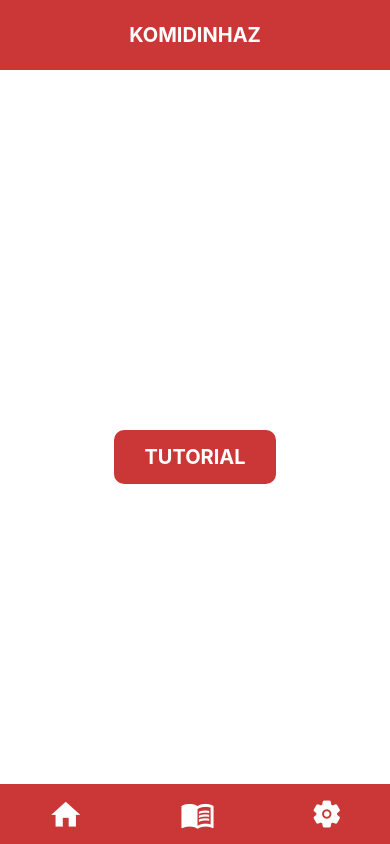
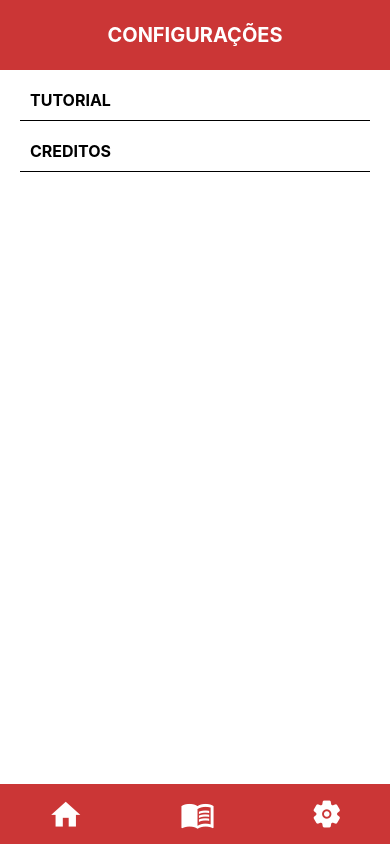
Before and after one commit to GFerreira1902/Projeto-Lista-de-Alimentos-com-React-Native, a React Native app: screen /ConfigPage in a window 390 px wide. Built offline with nearby package versions, Linux system fonts and the light colour scheme.

Commit message:
Barra de pesquisa e fitro enciclopedia page

```diff
--- a/App.js
+++ b/App.js
@@ -17,28 +17,28 @@ const App = () => {
           name="InitialPage"
           component={InitialPage}
           options={{
-            header: () => <HeaderBar />,
+            header: () => <HeaderBar title="KOMIDINHAZ"/>,
           }}
         />
         <Stack.Screen
           name="HomePage"
           component={HomePage}
           options={{
-            header: () => <HeaderBar />,
+            header: () => <HeaderBar title="KOMIDINHAZ"/>,
           }}
         />
         <Stack.Screen
           name="EncyclopediaPage"
           component={EncyclopediaPage}
           options={{
-            header: () => <HeaderBar />,
+            header: () => <HeaderBar title="ENCICLOPÉDIA DOS ALIMENTOS"/>,
           }}
         />
         <Stack.Screen
           name="ConfigPage"
           component={ConfigPage}
           options={{
-            header: () => <HeaderBar />,
+            header: () => <HeaderBar title="CONFIGURAÇÕES"/>,
           }}
         />
       </Stack.Navigator>
--- a/src/components/FooterBar.js
+++ b/src/components/FooterBar.js
@@ -1,7 +1,6 @@
 import React from 'react';
 import { View, TouchableOpacity, StyleSheet, Text } from 'react-native';
 import MaterialCommunityIcons from 'react-native-vector-icons/MaterialCommunityIcons';
-import FontAwesome5 from 'react-native-vector-icons/FontAwesome5';
 import Ionicons from 'react-native-vector-icons/Ionicons';
 import { useNavigation } from '@react-navigation/native';
 
--- a/src/components/HeaderBar.js
+++ b/src/components/HeaderBar.js
@@ -1,10 +1,10 @@
 import React from 'react';
 import { View, Text, StyleSheet } from 'react-native';
 
-const HeaderBar = () => {
+const HeaderBar = ({ title }) => {
   return (
     <View style={styles.container}>
-      <Text style={styles.title}>KOMIDINHAZ</Text>
+      <Text style={styles.title}>{title}</Text>
     </View>
   );
 };
--- a/src/pages/ConfigPage.js
+++ b/src/pages/ConfigPage.js
@@ -1,34 +1,70 @@
 import React, { useState } from 'react';
-import { View, TouchableOpacity, Text, StyleSheet } from 'react-native';
+import { View, TouchableOpacity, Text, StyleSheet, ScrollView, Modal, Button } from 'react-native';
 import FooterBar from '../components/FooterBar';
 import { Video } from 'expo-av';
 
 const ConfigPage = () => {
   const [showTutorial, setShowTutorial] = useState(false);
+  const [showCreditsModal, setShowCreditsModal] = useState(false);
   const video = require('../../assets/images/tutorialgame/teste.mp4');
 
   const handleStartVideo = () => {
-    setShowTutorial(true);
+    setShowTutorial(!showTutorial);
+  };
+
+  const handleToggleCreditsModal = () => {
+    setShowCreditsModal(!showCreditsModal);
+  };
+
+  const handleModalBackgroundPress = () => {
+    setShowCreditsModal(false);
+  };
+
+  const renderCreditsModal = () => {
+    return (
+      <Modal visible={showCreditsModal} animationType="slide" transparent>
+        <TouchableOpacity
+          style={styles.modalBackground}
+          activeOpacity={1}
+          onPress={handleModalBackgroundPress}
+        >
+          <View style={styles.modalContainer}>
+            <Text style={styles.modalText}>Texto Gerador de Lero Lero</Text>
+            <Button title="Fechar" onPress={handleToggleCreditsModal} />
+          </View>
+        </TouchableOpacity>
+      </Modal>
+    );
   };
 
   return (
     <View style={styles.container}>
-      {showTutorial ? (
+      <ScrollView contentContainerStyle={styles.contentContainer}>
+        <View style={styles.optionsContainer}>
+          <Text style={styles.optionText} onPress={handleStartVideo}>TUTORIAL</Text>
+        </View>
+        <View style={styles.separator}></View>
+        <View style={styles.optionsContainer}>
+          <Text style={styles.optionText} onPress={handleToggleCreditsModal}>CREDITOS</Text>
+        </View>
+        <View style={styles.separator}></View>
+      </ScrollView>
+      {showTutorial && (
         <View style={styles.videoContainer}>
           <Video
             source={video}
             style={styles.video}
-            useNativeControls // Use os controles de vídeo nativos
-            resizeMode="contain" // Modo de redimensionamento do vídeo
-            shouldPlay // Comece a reproduzir automaticamente quando montado
+            useNativeControls
+            resizeMode="contain"
+            shouldPlay
           />
         </View>
-      ) : (
-        <TouchableOpacity style={styles.button} onPress={handleStartVideo}>
-          <Text style={styles.buttonText}>TUTORIAL</Text>
-        </TouchableOpacity>
       )}
-      <FooterBar />
+      {renderCreditsModal()}
+      <View style={styles.footerConfig}>
+        <Text style={styles.footerConfigText}>© KOMIDINHAZ</Text>
+      </View>
+      <FooterBar/>
     </View>
   );
 };
@@ -36,29 +72,71 @@ const ConfigPage = () => {
 const styles = StyleSheet.create({
   container: {
     flex: 1,
+    backgroundColor: '#fff',
+  },
+  contentContainer: {
+    paddingVertical: 20,
+    paddingHorizontal: 20
+  },
+  optionsContainer: {
+    marginBottom: 10,
+  },
+  sectionTitle: {
+    fontSize: 18,
+    fontWeight: 'bold',
+    marginBottom: 10,
+  },
+  optionContainer: {
+    marginBottom: 10,
+  },
+  optionText: {
+    fontSize: 16,
+    fontWeight: 'bold',
+    marginLeft: 10
+  },
+  separator: {
+    borderBottomWidth: 1,
+    borderBottomColor: 'black',
+    marginBottom: 20,
+  },
+  videoContainer: {
+    flex: 1,
     justifyContent: 'center',
     alignItems: 'center',
-    backgroundColor: '#fff',
-  },
-  button: {
-    backgroundColor: '#CB3636',
-    paddingVertical: 15,
-    paddingHorizontal: 30,
-    borderRadius: 10,
-    fontStyle: 'bold',
-  },
-  buttonText: {
-    color: '#fff',
-    fontSize: 20,
-    fontWeight: 'bold',
-  },
-  videoContainer: {
-    width: '100%',
-    height: 200, // Defina a altura desejada para o vídeo
-    marginTop: 20, // Espaço acima do vídeo para separá-lo do botão
   },
   video: {
+    width: '80%',
+    height: 300,
+    marginBottom: 200,
+  },
+  modalBackground: {
     flex: 1,
+    justifyContent: 'center',
+    alignItems: 'center',
+    backgroundColor: 'rgba(0, 0, 0, 0.5)',
+  },
+  modalContainer: {
+    width: '80%',
+    backgroundColor: '#fff',
+    padding: 20,
+    borderRadius: 10,
+    alignItems: 'center',
+  },
+  modalText: {
+    fontSize: 18,
+    textAlign: 'center',
+    marginBottom: 20,
+  },
+  footerConfig: {
+    position: 'absolute',
+    bottom: 20,
+    justifyContent: 'center',
+    alignItems: 'center',
+    width: '100%',
+  },
+  footerConfigText: {
+    fontSize: 16,
+    color: 'grey'
   },
 });
 
--- a/src/pages/EncyclopediaPage.js
+++ b/src/pages/EncyclopediaPage.js
@@ -1,13 +1,17 @@
 import React, { useState } from 'react';
-import { View, Text, FlatList, StyleSheet, Dimensions, Modal, TouchableOpacity, Image, ImageBackground } from 'react-native';
+import { View, Text, FlatList, StyleSheet, Dimensions, Modal, TouchableOpacity, Image, TextInput } from 'react-native';
+import Octicons from 'react-native-vector-icons/Octicons';
 import FooterBar from '../components/FooterBar';
-//import dados from '../../dados.json';
-import {data} from '../../dados';
+import { data } from '../../dados';
 
 const windowWidth = Dimensions.get('window').width;
 
 const EncyclopediaPage = () => {
   const [selectedItem, setSelectedItem] = useState(null);
+  const [searchQuery, setSearchQuery] = useState('');
+  const [filterOption, setFilterOption] = useState(null);
+  const [isFilterModalVisible, setIsFilterModalVisible] = useState(false);
+  const [selectedFilter, setSelectedFilter] = useState(null);
 
   const openModal = (item) => {
     setSelectedItem(item);
@@ -22,7 +26,7 @@ const EncyclopediaPage = () => {
       <TouchableOpacity onPress={() => openModal(item)}>
         <View style={styles.card}>
           <Text style={styles.cardText}>{item.alimento}</Text>
-          <Image source={item.path_image}  style={styles.image} />
+          <Image source={item.path_image} style={styles.image} />
         </View>
       </TouchableOpacity>
     );
@@ -48,11 +52,61 @@ const EncyclopediaPage = () => {
     return <View style={[styles.healthIndicator, { backgroundColor }]} />;
   };
 
+  const filteredData = data
+    .filter(item => item.alimento.toLowerCase().includes(searchQuery.toLowerCase()))
+    .sort((a, b) => {
+      switch (filterOption) {
+        case 'AZ':
+          return a.alimento.localeCompare(b.alimento);
+        case 'ZA':
+          return b.alimento.localeCompare(a.alimento);
+        default:
+          return 0;
+      }
+    });
+
   return (
     <View style={styles.container}>
-      <Text style={styles.title}>Enciclopédia Dos Alimentos</Text>
+      <View style={styles.searchBar}>
+        <View style={styles.searchInputContainer}>
+          <Octicons name="search" size={20} color="#9E9E9E" style={styles.searchIcon} />
+          <TextInput
+            style={styles.searchInput}
+            placeholder="Pesquisar Alimento"
+            placeholderTextColor="#9E9E9E"
+            onChangeText={setSearchQuery}
+            value={searchQuery}
+          />
+        </View>
+        <TouchableOpacity onPress={() => setIsFilterModalVisible(true)}>
+          <Octicons name="filter" size={24} color="red" style={styles.filterIcon} />
+        </TouchableOpacity>
+      </View>
+      <Modal visible={isFilterModalVisible} animationType="slide" transparent={true}>
+        <View style={styles.modalContainer}>
+          <View style={styles.modalContent}>
+            <TouchableOpacity onPress={() => { setFilterOption('AZ'); setSelectedFilter('AZ'); setIsFilterModalVisible(false); }}>
+              <View style={styles.filterOptionContainer}>
+                <Text style={styles.filterOption}>Ordem Alfabética: A-Z</Text>
+                {selectedFilter === 'AZ' && <Octicons name="check" size={20} color="red" />}
+              </View>
+            </TouchableOpacity>
+            <View style={styles.separator}></View>
+            <TouchableOpacity onPress={() => { setFilterOption('ZA'); setSelectedFilter('ZA'); setIsFilterModalVisible(false); }}>
+              <View style={styles.filterOptionContainer}>
+                <Text style={styles.filterOption}>Ordem Alfabética: Z-A</Text>
+                {selectedFilter === 'ZA' && <Octicons name="check" size={20} color="red" />}
+              </View>
+            </TouchableOpacity>
+            <View style={styles.separator}></View>
+            <TouchableOpacity onPress={() => setIsFilterModalVisible(false)}>
+              <Text style={styles.closeButton}>Fechar</Text>
+            </TouchableOpacity>
+          </View>
+        </View>
+      </Modal>
       <FlatList
-        data={data}
+        data={filteredData}
         renderItem={renderCard}
         keyExtractor={(item) => item.id.toString()}
         numColumns={2}
@@ -84,11 +138,31 @@ const styles = StyleSheet.create({
     alignItems: 'center',
     justifyContent: 'center',
   },
-  title: {
-    fontSize: 24,
-    fontWeight: 'bold',
-    marginTop: 5,
-    marginBottom: 5
+  searchBar: {
+    width: '100%',
+    backgroundColor: '#F5F5F5',
+    paddingHorizontal: 20,
+    paddingVertical: 10,
+    flexDirection: 'row',
+    alignItems: 'center',
+  },
+  searchInputContainer: {
+    flex: 1,
+    flexDirection: 'row',
+    alignItems: 'center',
+  },
+  searchIcon: {
+    marginRight: 10,
+  },
+  searchInput: {
+    backgroundColor: '#E0E0E0',
+    borderRadius: 10,
+    paddingHorizontal: 10,
+    paddingVertical: 10,
+    flex: 1,
+  },
+  filterIcon: {
+    marginLeft: 10,
   },
   flatListContent: {
     paddingHorizontal: 10,
@@ -133,22 +207,19 @@ const styles = StyleSheet.create({
     borderRadius: 10,
     padding: 20,
     width: '80%',
-    alignItems: 'center',
   },
-  modalTitle: {
-    fontSize: 20,
-    fontWeight: 'bold',
-    marginBottom: 10,
+  filterOptionContainer: {
+    flexDirection: 'row',
   },
-  modalImage: {
-    width: 200,
-    height: 200,
-    resizeMode: 'contain',
-    marginBottom: 10,
-  },
-  modalDescription: {
+  filterOption: {
     fontSize: 16,
     textAlign: 'center',
+    marginBottom: 20,
+    paddingRight: 20,
+  },
+  separator: {
+    borderBottomWidth: 1,
+    borderBottomColor: 'black',
     marginBottom: 20,
   },
   closeButton: {
```
Also changed, not shown: 1 other file (tests, documents, lock files or other folders).
